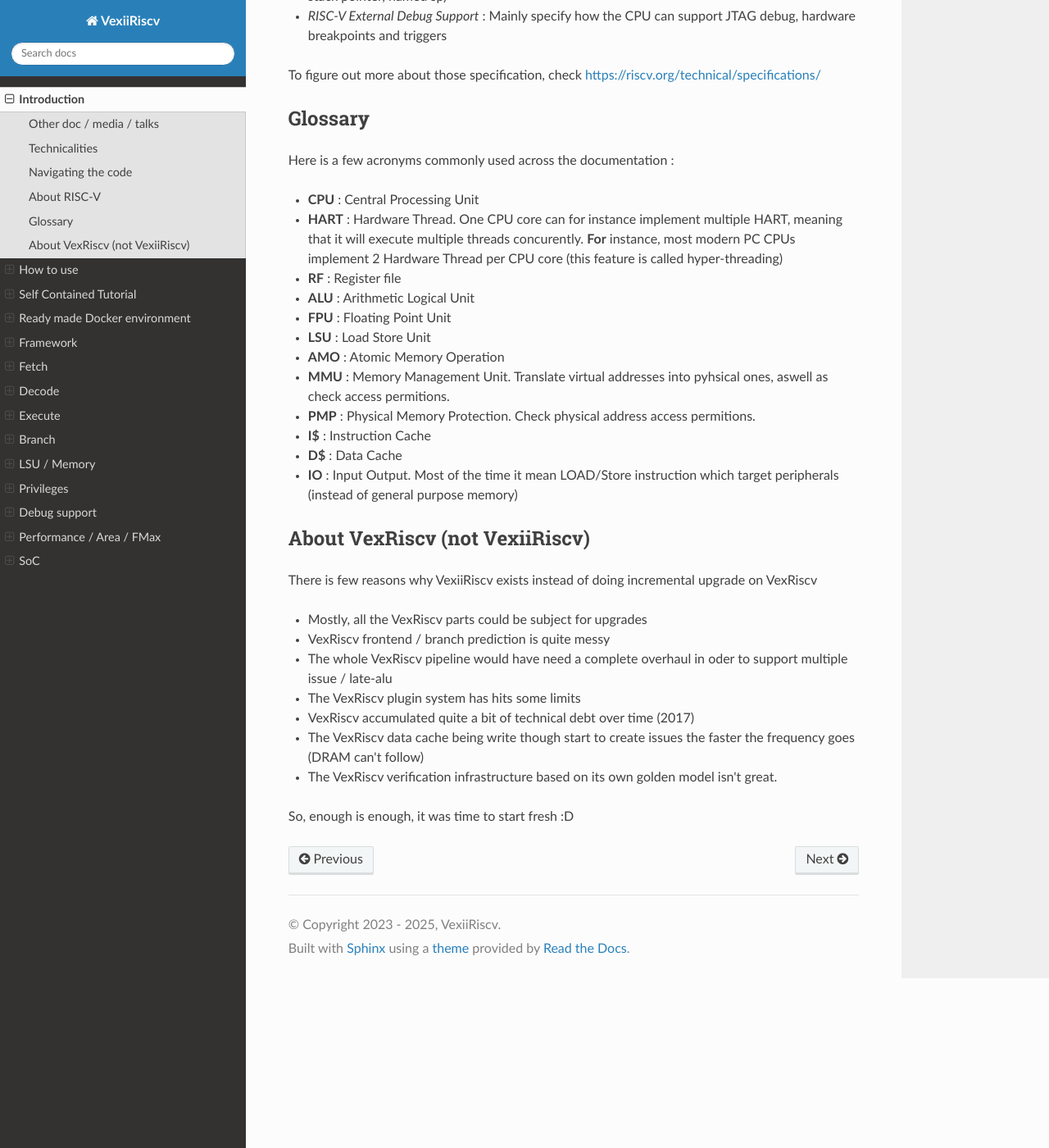
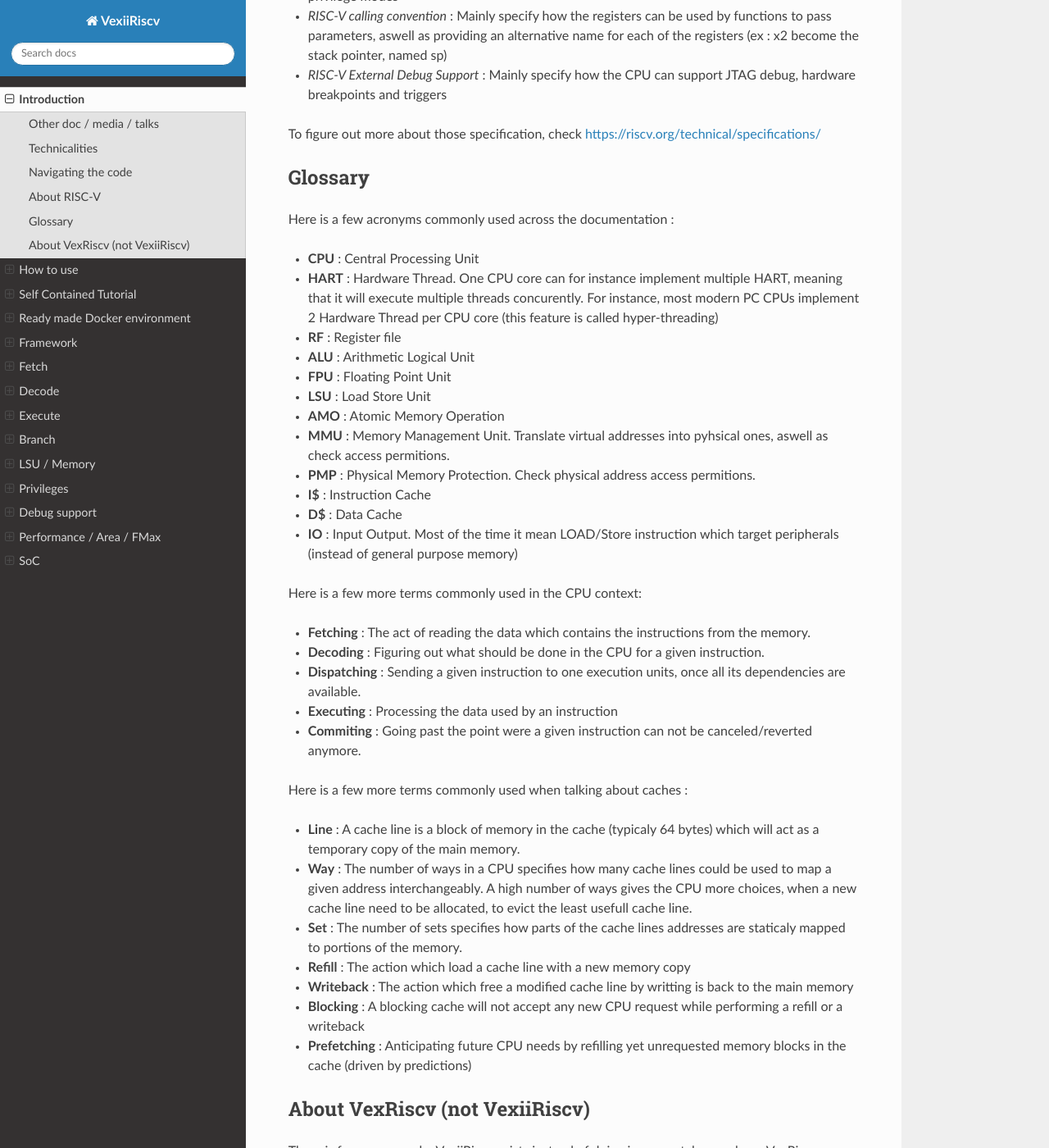
Before and after one commit to SpinalHDL/VexiiRiscv-RTD, a Sphinx documentation site: the page built from source/VexiiRiscv/Introduction/index.rst, in a window 1280 px wide and 1400 px high, scrolled down 2594 px. Shown: the whole window at 82% size. Built offline with Sphinx 7.4.7 and the Read the Docs theme 3.1.0, drawn with Linux system fonts in a browser that asks for light colours; some of the changed text lies outside the part shown.

Commit message:
Bigger glossary

```diff
--- a/source/VexiiRiscv/Introduction/index.rst
+++ b/source/VexiiRiscv/Introduction/index.rst
@@ -5,7 +5,8 @@
 
 - Is an project which implement an hardware CPU as well as a few SoC
 - Follows the RISC-V instruction set
-- Is free / open-source
+- Can run baremetal applications aswell as Linux / Buildroot / Debian / ...
+- Is free / open-source (MIT license)
 - Should fit well on all FPGA families but also be portable to ASIC
 
 Other doc / media / talks
@@ -38,11 +39,12 @@
 - Can run baremetal applications (2.50 dhrystone/MHz, 5.24 coremark/MHz)
 - Can run linux/buildroot/debian on FPGA hardware (via litex)
 - single/dual issue supported
-- late-alu supported
+- early + late alu supported
 - BTB/RAS/GShare branch prediction supported
 - MMU SV32/SV39 supported
 - PMP supported
 - LSU store buffer supported
+- Multi-core memory coherency supported
 - Non-blocking I$ D$ supported
 - Hardware/Software D$ prefetch supported
 - Hardware I$ prefetch supported
@@ -57,8 +59,9 @@
 -------------------
 
 VexiiRiscv isn't implemented in Verilog nor VHDL. Instead it is written in scala and use the SpinalHDL API to generate hardware.
+You can learn more about SpinalHDL here : https://spinalhdl.github.io/SpinalDoc-RTD/master/index.html
+
 This allows to leverage an advanced elaboration time paradigm in order to generate hardware in a very flexible manner.
-
 Here are a few key / typical code examples :
 
 - Integer ALU plugin ; src/main/scala/vexiiriscv/execute/IntAluPlugin.scala
@@ -93,7 +96,7 @@
 
 - **CPU** : Central Processing Unit
 - **HART** : Hardware Thread. One CPU core can for instance implement multiple HART, meaning that it will execute multiple threads concurently.
-  **For** instance, most modern PC CPUs implement 2 Hardware Thread per CPU core (this feature is called hyper-threading)
+  For instance, most modern PC CPUs implement 2 Hardware Thread per CPU core (this feature is called hyper-threading)
 - **RF** : Register file
 - **ALU** : Arithmetic Logical Unit
 - **FPU** : Floating Point Unit
@@ -104,6 +107,25 @@
 - **I$** : Instruction Cache
 - **D$** : Data Cache
 - **IO** : Input Output. Most of the time it mean LOAD/Store instruction which target peripherals (instead of general purpose memory)
+
+Here is a few more terms commonly used in the CPU context:
+
+- **Fetching** : The act of reading the data which contains the instructions from the memory.
+- **Decoding** : Figuring out what should be done in the CPU for a given instruction.
+- **Dispatching** : Sending a given instruction to one execution units, once all its dependencies are available.
+- **Executing** : Processing the data used by an instruction
+- **Commiting** : Going past the point were a given instruction can not be canceled/reverted anymore.
+
+Here is a few more terms commonly used when talking about caches :
+
+- **Line** : A cache line is a block of memory in the cache (typicaly 64 bytes) which will act as a temporary copy of the main memory.
+- **Way** : The number of ways in a CPU specifies how many cache lines could be used to map a given address interchangeably.
+  A high number of ways gives the CPU more choices, when a new cache line need to be allocated, to evict the least usefull cache line.
+- **Set** : The number of sets specifies how parts of the cache lines addresses are staticaly mapped to portions of the memory.
+- **Refill** : The action which load a cache line with a new memory copy
+- **Writeback** : The action which free a modified cache line by writting is back to the main memory
+- **Blocking** : A blocking cache will not accept any new CPU request while performing a refill or a writeback
+- **Prefetching** : Anticipating future CPU needs by refilling yet unrequested memory blocks in the cache (driven by predictions)
 
 About VexRiscv (not VexiiRiscv)
 -------------------------------
```
